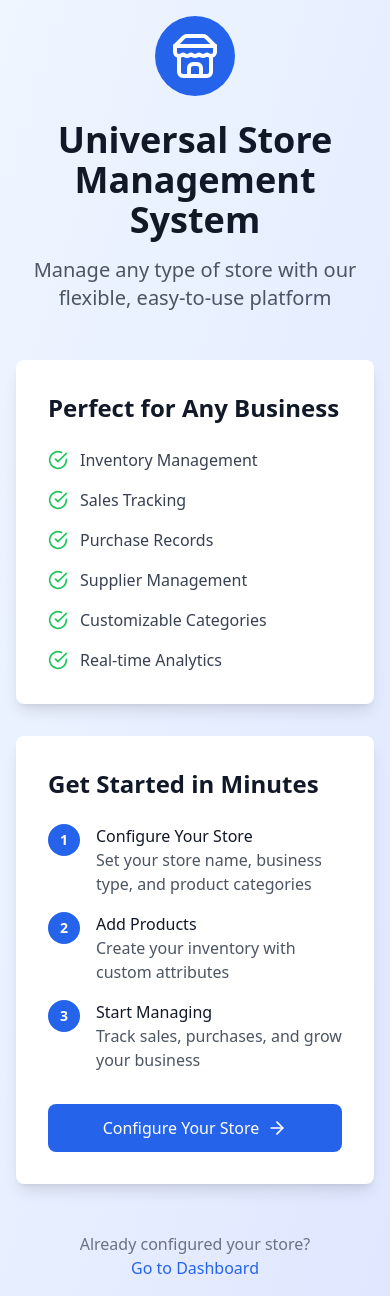
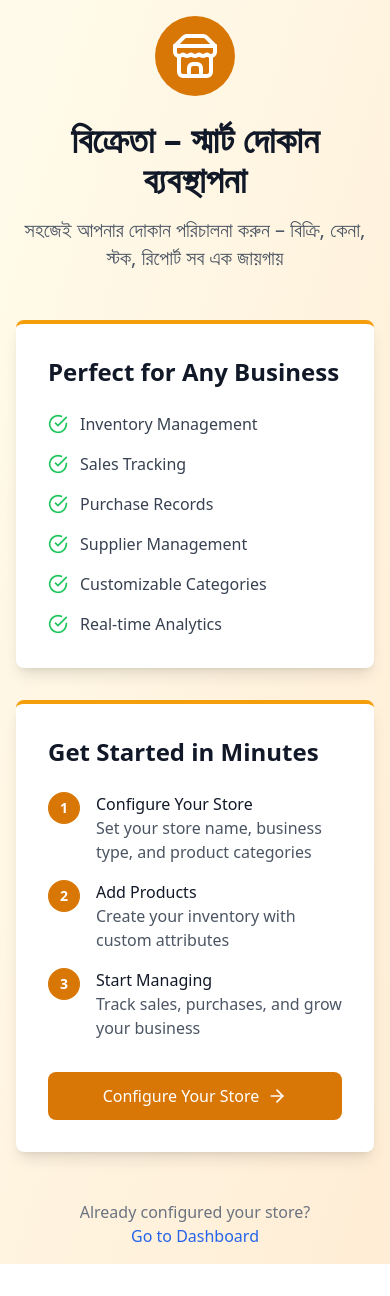
Before and after one commit to Mominulcse11/BOISHAKHI-FASHION, a React (Vite) app: page / in a window 390 px wide. After the commit the page ends 1264 px from the top, so only its background shows below. Built offline with nearby package versions, Linux system fonts and the light colour scheme; no server answers; the database is empty.

Commit message:
feat(brand): rename app to ‘বিক্রেতা’ and switch to amber theme across mobile/desktop + Bangla copy

```diff
--- a/index.html
+++ b/index.html
@@ -1,12 +1,12 @@
 <!doctype html>
-<html lang="en">
+<html lang="bn">
   <head>
     <meta charset="UTF-8" />
     <link rel="icon" type="image/svg+xml" href="/vite.svg" />
     <meta name="viewport" content="width=device-width, initial-scale=1.0" />
-    <meta name="theme-color" content="#1f2937" />
+    <meta name="theme-color" content="#f59e0b" />
     <link rel="manifest" href="/manifest.json" />
-    <title>Universal Store Management System</title>
+    <title>বিক্রেতা – স্মার্ট দোকান ব্যবস্থাপনা</title>
   </head>
   <body>
     <div id="root"></div>
--- a/src/components/Layout.tsx
+++ b/src/components/Layout.tsx
@@ -50,7 +50,7 @@ const Layout: React.FC<LayoutProps> = ({ children }) => {
       <div className={`fixed inset-y-0 left-0 z-50 w-64 bg-white shadow-lg transform ${sidebarOpen ? 'translate-x-0' : '-translate-x-full'} transition-transform duration-300 ease-in-out lg:hidden`}>
         <div className="flex items-center justify-between h-16 px-4 border-b">
           <div className="flex items-center">
-            <Package className="h-8 w-8 text-blue-600" />
+            <Package className="h-8 w-8 text-amber-600" />
             <span className="ml-2 text-lg font-bold text-gray-900">
               {loading ? 'Loading...' : (storeConfig?.store_name || 'Universal Store')}
             </span>
@@ -94,12 +94,12 @@ const Layout: React.FC<LayoutProps> = ({ children }) => {
                 <Menu className="h-6 w-6" />
               </button>
               <div className="flex-shrink-0 flex items-center">
-                <Package className="h-8 w-8 text-blue-600" />
+                <Package className="h-8 w-8 text-amber-600" />
                 <span className="ml-2 text-xl font-bold text-gray-900 hidden sm:block">
-                  {loading ? 'Loading...' : (storeConfig?.store_name || 'Universal Store')}
+                  {loading ? 'Loading...' : (storeConfig?.store_name || 'বিক্রেতা')}
                 </span>
                 <span className="ml-2 text-lg font-bold text-gray-900 sm:hidden">
-                  {loading ? 'Loading...' : (storeConfig?.store_name || 'Universal Store')}
+                  {loading ? 'Loading...' : (storeConfig?.store_name || 'বিক্রেতা')}
                 </span>
               </div>
             </div>
--- a/src/components/MobileLayout.jsx
+++ b/src/components/MobileLayout.jsx
@@ -54,7 +54,7 @@ const MobileLayout = ({ children }) => {
   return (
     <div className="min-h-screen bg-gray-50 lg:hidden relative">
       {/* Decorative gradient backdrop */}
-      <div className="absolute inset-x-0 top-0 h-40 bg-gradient-to-r from-indigo-500 via-violet-500 to-fuchsia-500 opacity-90" />
+      <div className="absolute inset-x-0 top-0 h-40 bg-gradient-to-r from-amber-500 via-amber-600 to-orange-500 opacity-95" />
 
       {/* Glass top bar */}
       <header className="relative px-4 pt-5 pb-16 text-white">
@@ -63,7 +63,7 @@ const MobileLayout = ({ children }) => {
             <h1 className="truncate font-bold text-lg drop-shadow-sm">
               {storeConfig?.store_name || 'Universal Store'}
             </h1>
-            <p className="text-white/90 text-xs">আজ ভালো বিক্রি হোক 🎉</p>
+            <p className="text-white/90 text-xs">বিক্রেতা — আপনার স্মার্ট দোকান সঙ্গী</p>
           </div>
           <div className="flex items-center gap-3">
             <a href="https://wa.me/" target="_blank" rel="noreferrer" aria-label="Message" className="active:opacity-80">
@@ -90,7 +90,7 @@ const MobileLayout = ({ children }) => {
       <Link
         to="/sale"
         aria-label="Start Sale"
-        className="fixed bottom-16 left-1/2 -translate-x-1/2 z-20 bg-gradient-to-r from-indigo-600 to-violet-600 text-white rounded-full shadow-lg w-14 h-14 flex items-center justify-center active:scale-95"
+        className="fixed bottom-16 left-1/2 -translate-x-1/2 z-20 bg-gradient-to-r from-amber-600 to-orange-500 text-white rounded-full shadow-lg w-14 h-14 flex items-center justify-center active:scale-95"
       >
         <TrendingUp className="w-6 h-6" />
       </Link>
@@ -105,9 +105,9 @@ const MobileLayout = ({ children }) => {
               className="flex flex-col items-center justify-center py-2 text-xs"
             >
               <Icon
-                className={`w-5 h-5 mb-0.5 ${isActive(to) ? 'text-indigo-600' : 'text-gray-400'}`}
+                className={`w-5 h-5 mb-0.5 ${isActive(to) ? 'text-amber-600' : 'text-gray-400'}`}
               />
-              <span className={isActive(to) ? 'text-gray-900 font-medium' : 'text-gray-500'}>
+              <span className={isActive(to) ? 'text-amber-700 font-medium' : 'text-gray-500'}>
                 {label}
               </span>
             </Link>
--- a/src/components/Welcome.tsx
+++ b/src/components/Welcome.tsx
@@ -15,24 +15,24 @@ const Welcome: React.FC = () => {
   ]
 
   return (
-    <div className="min-h-screen bg-gradient-to-br from-blue-50 to-indigo-100 flex items-center justify-center p-4">
+    <div className="min-h-screen bg-gradient-to-br from-amber-50 to-orange-100 flex items-center justify-center p-4">
       <div className="max-w-4xl w-full">
         <div className="text-center mb-12">
           <div className="flex justify-center mb-6">
-            <div className="p-4 bg-blue-600 rounded-full">
+            <div className="p-4 bg-amber-600 rounded-full">
               <Store className="h-12 w-12 text-white" />
             </div>
           </div>
           <h1 className="text-4xl font-bold text-gray-900 mb-4">
-            Universal Store Management System
+বিক্রেতা – স্মার্ট দোকান ব্যবস্থাপনা
           </h1>
           <p className="text-xl text-gray-600 mb-8">
-            Manage any type of store with our flexible, easy-to-use platform
+সহজেই আপনার দোকান পরিচালনা করুন – বিক্রি, কেনা, স্টক, রিপোর্ট সব এক জায়গায়
           </p>
         </div>
 
         <div className="grid md:grid-cols-2 gap-8 mb-12">
-          <div className="bg-white rounded-lg shadow-lg p-8">
+          <div className="bg-white rounded-lg shadow-lg p-8 border-t-4 border-amber-500">
             <h2 className="text-2xl font-semibold text-gray-900 mb-6">
               Perfect for Any Business
             </h2>
@@ -46,13 +46,13 @@ const Welcome: React.FC = () => {
             </ul>
           </div>
 
-          <div className="bg-white rounded-lg shadow-lg p-8">
+          <div className="bg-white rounded-lg shadow-lg p-8 border-t-4 border-amber-500">
             <h2 className="text-2xl font-semibold text-gray-900 mb-6">
               Get Started in Minutes
             </h2>
             <div className="space-y-4 mb-8">
               <div className="flex items-start">
-                <div className="flex-shrink-0 w-8 h-8 bg-blue-600 text-white rounded-full flex items-center justify-center text-sm font-semibold">
+              <div className="flex-shrink-0 w-8 h-8 bg-amber-600 text-white rounded-full flex items-center justify-center text-sm font-semibold">
                   1
                 </div>
                 <div className="ml-4">
@@ -61,7 +61,7 @@ const Welcome: React.FC = () => {
                 </div>
               </div>
               <div className="flex items-start">
-                <div className="flex-shrink-0 w-8 h-8 bg-blue-600 text-white rounded-full flex items-center justify-center text-sm font-semibold">
+              <div className="flex-shrink-0 w-8 h-8 bg-amber-600 text-white rounded-full flex items-center justify-center text-sm font-semibold">
                   2
                 </div>
                 <div className="ml-4">
@@ -70,7 +70,7 @@ const Welcome: React.FC = () => {
                 </div>
               </div>
               <div className="flex items-start">
-                <div className="flex-shrink-0 w-8 h-8 bg-blue-600 text-white rounded-full flex items-center justify-center text-sm font-semibold">
+              <div className="flex-shrink-0 w-8 h-8 bg-amber-600 text-white rounded-full flex items-center justify-center text-sm font-semibold">
                   3
                 </div>
                 <div className="ml-4">
@@ -82,7 +82,7 @@ const Welcome: React.FC = () => {
 
             <button
               onClick={() => navigate('/settings')}
-              className="w-full px-6 py-3 bg-blue-600 text-white rounded-lg hover:bg-blue-700 focus:ring-2 focus:ring-blue-500 flex items-center justify-center font-medium transition-colors"
+              className="w-full px-6 py-3 bg-amber-600 text-white rounded-lg hover:bg-amber-700 focus:ring-2 focus:ring-amber-500 flex items-center justify-center font-medium transition-colors"
             >
               Configure Your Store
               <ArrowRight className="h-5 w-5 ml-2" />
--- a/src/contexts/StoreConfigContext.tsx
+++ b/src/contexts/StoreConfigContext.tsx
@@ -36,7 +36,7 @@ export const StoreConfigProvider: React.FC<StoreConfigProviderProps> = ({ childr
       console.error('Error loading store config:', error)
       // Set default config if none exists
       setStoreConfig({
-        store_name: 'Universal Store',
+        store_name: 'বিক্রেতা',
         business_type: 'general',
         categories: ['General'],
         uses_sizes: false,
```
Also changed, not shown: public/manifest.json.
